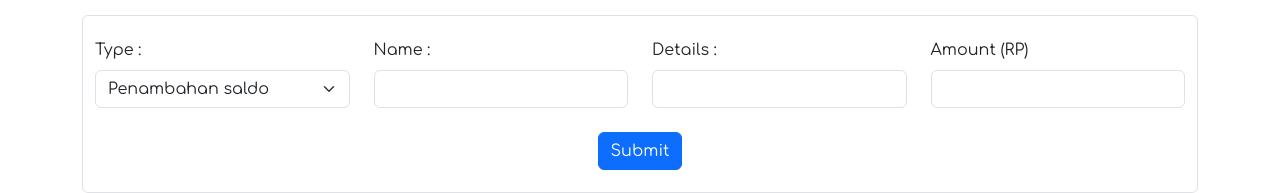
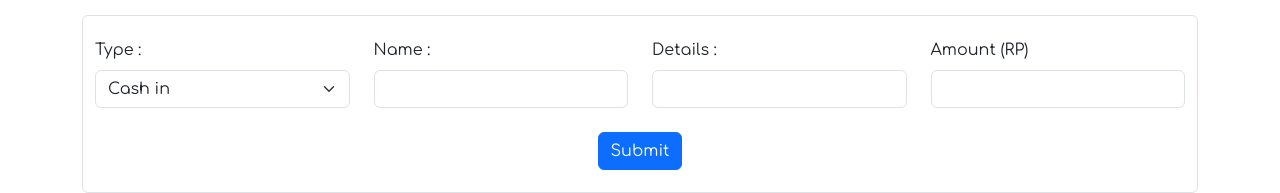
Before and after one commit to RevoU-FSSE-2/week-7-mnajmytsss, a website: page index.html in a window 1280 px wide. Shown: the part 129-322 px from the top of the page. Drawn offline with nearby package versions, Linux system fonts and the light colour scheme.

Commit message:
chore: modify index.html

```diff
--- a/index.html
+++ b/index.html
@@ -29,8 +29,8 @@
             <div class="col">
               <label for="cash" class="form-label">Type :</label>
               <select id="cash" class="form-select">
-                <option id="cashIn" value="Cash in">Penambahan saldo</option>
-                <option id="cashOut" value="Cash out">Penarikan saldo</option>
+                <option value="penambahan dana">Cash in</option>
+                <option value="penarikan dana">Cash out</option>
               </select>
             </div>
             <div class="col">
```
